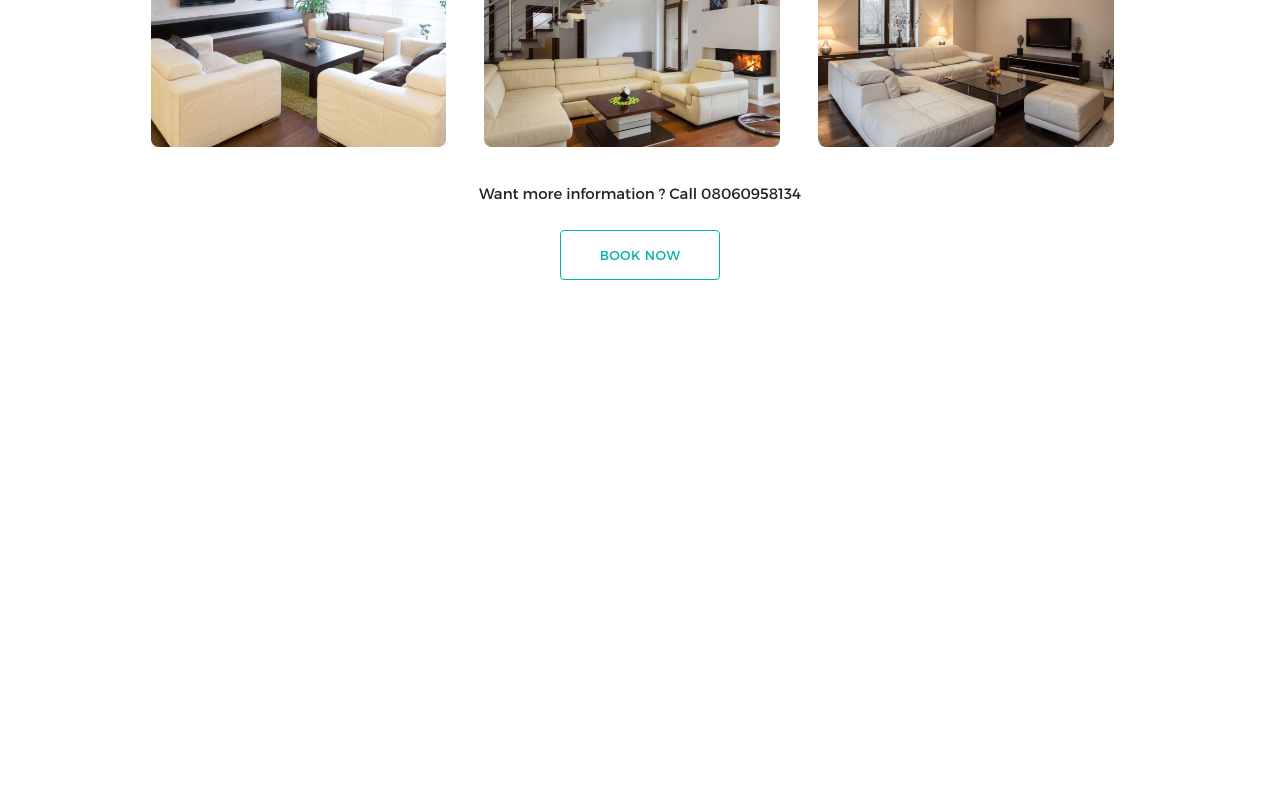
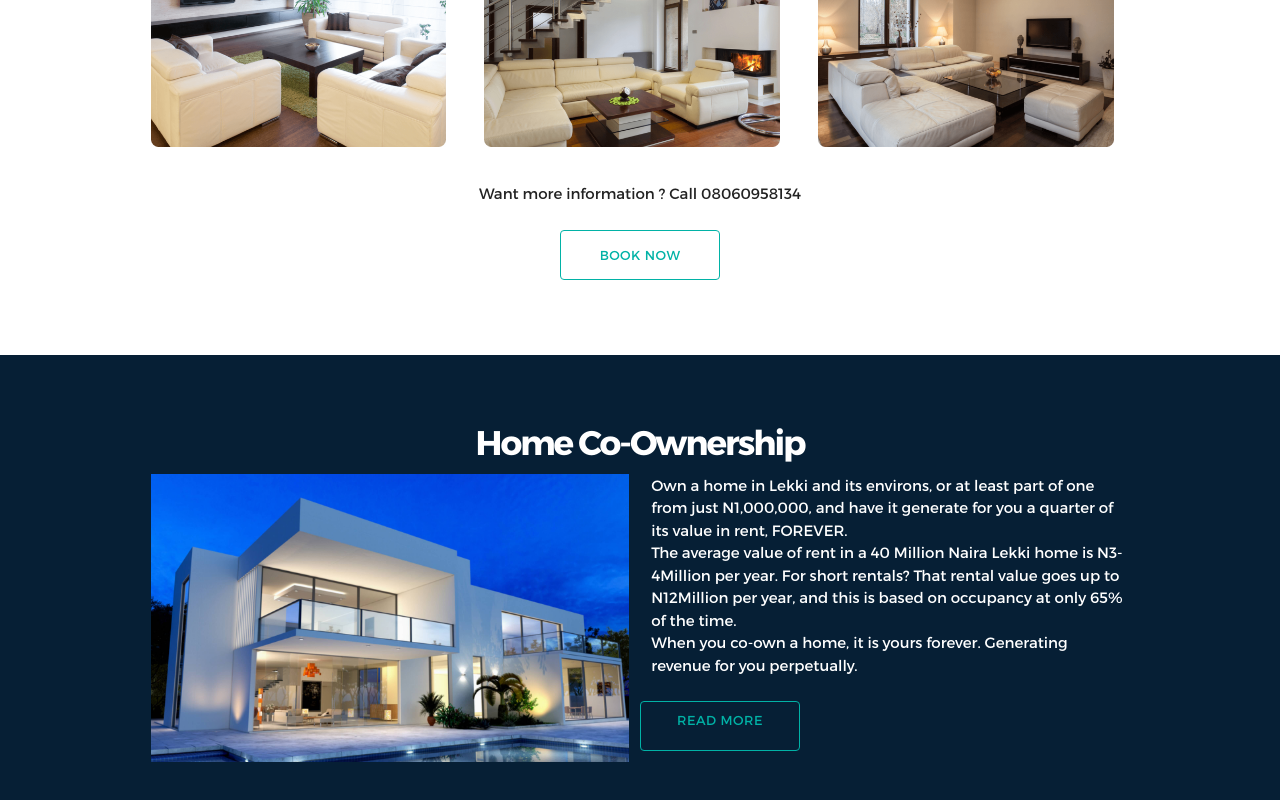
Before and after one commit to peterihimire/siester-living-react-materialize, a React (Create React App) app: page / in a window 1280 px wide. Shown: the part 1088-1888 px from the top of the page. Before the commit the page ends 1443 px from the top, so only its background shows below. Built offline with nearby package versions, Linux system fonts and the light colour scheme.

Commit message:
Created and Working on the homecoownership component, worked on the availablespace component to make it look better, added booknow button to the navbar sidenav section

```diff
--- a/src/App.js
+++ b/src/App.js
@@ -3,6 +3,7 @@ import "./App.css";
 import Navbar from "./components/Navbar";
 import Banner from "./components/Banner";
 import AvailableSpace from "./components/AvailableSpace";
+import HomeCoownership from "./components/HomeCoownership";
 
 function App() {
   // For Nav Color
@@ -33,6 +34,7 @@ function App() {
       <Navbar defNavColor={navColor.isColor} />
       <Banner />
       <AvailableSpace />
+      <HomeCoownership />
     </>
   );
 }
--- a/src/components/AvailableSpace.css
+++ b/src/components/AvailableSpace.css
@@ -12,7 +12,7 @@ section#available-space {
   width: 95%;
   /* height: 300px; */
 }
-.available-btn {
+/* .available-btn {
   cursor: pointer;
   width: 160px !important;
   height: 50px !important;
@@ -23,7 +23,7 @@ section#available-space {
   border-radius: 4px !important;
   margin: 25px 0 10px !important;
   font-family: var(--font) !important;
-}
+} */
 .available-header {
   display: flex;
   justify-content: center;
--- a/src/components/AvailableSpace.js
+++ b/src/components/AvailableSpace.js
@@ -31,7 +31,7 @@ const AvailableSpace = () => {
               </div>
               <div className="available-info">
                 <p>Want more information ? Call 08060958134</p>
-                <button className="btn available-btn">book now</button>
+                <button className="btn">book now</button>
               </div>
             </div>
           </div>
--- /dev/null
+++ b/src/components/HomeCoownership.css
@@ -0,0 +1,20 @@
+section#home-coownership {
+  background-color: var(--pri-color);
+  color: var(--main-white);
+  padding: 3rem 0;
+}
+.home-coownership-img-div {
+  width: 100%;
+}
+.home-coownership-img-div img {
+  width: 100%;
+}
+.home-coownership-header {
+  display: flex;
+  justify-content: center;
+}
+.home-coownership-btn-div {
+}
+.home-coownership-container h4 {
+  text-align: center;
+}
--- /dev/null
+++ b/src/components/HomeCoownership.js
@@ -0,0 +1,51 @@
+import React from "react";
+import "./HomeCoownership.css";
+import homeImg from "../assets/home-img.jpg";
+import { Link } from "react-router-dom";
+
+const HomeCoownership = () => {
+  return (
+    <section id="home-coownership">
+      <div className="container">
+        <div className="row">
+          <div className="col s12">
+            <div className="home-coownership-container">
+              <h4>
+                Home <span>Co-Ownership</span>{" "}
+              </h4>
+              <div className="col s12 m6">
+                <div className="home-coownership-img-div">
+                  <img src={homeImg} alt="classic-home" />
+                </div>
+              </div>
+              <div className="col s12 m6">
+                <p>
+                  Own a home in Lekki and its environs, or at least part of one
+                  from just N1,000,000, and have it generate for you a quarter
+                  of its value in rent, FOREVER.
+                </p>
+                <p>
+                  The average value of rent in a 40 Million Naira Lekki home is
+                  N3-4Million per year. For short rentals? That rental value
+                  goes up to N12Million per year, and this is based on occupancy
+                  at only 65% of the time.
+                </p>
+                <p>
+                  When you co-own a home, it is yours forever. Generating
+                  revenue for you perpetually.
+                </p>
+              </div>
+              <div className="home-coownership-btn-div">
+                <Link to="/" className="btn">
+                  read more
+                </Link>
+              </div>
+            </div>
+          </div>
+        </div>
+      </div>
+    </section>
+  );
+};
+
+export default HomeCoownership;
--- a/src/components/Navbar.js
+++ b/src/components/Navbar.js
@@ -132,6 +132,16 @@ const Navbar = (props) => {
             FAQs
           </NavLink>
         </li>
+
+          <NavLink
+            exact
+            activeClassName="active-2"
+            className="btn btn-bigger"
+            to="/"
+          >
+            book now
+          </NavLink>
+
         {/*
         <li className="nav-item login-style">
           <a href="#log-in" className="modal-trigger sidenav-login">
--- a/src/index.css
+++ b/src/index.css
@@ -166,7 +166,7 @@ h4 {
   color: var(--pri-color);
 }
 .btn {
-  background-color: var(--pri-color) !important;
+  /* background-color: var(--pri-color) !important;
   color: var(--main-white) !important;
   text-transform: uppercase !important;
   box-shadow: none !important;
@@ -174,14 +174,26 @@ h4 {
   padding: 0 0 !important;
   font-size: 0.8rem !important;
   height: 32px !important;
-  line-height: 32px !important;
+  line-height: 32px !important; */
+
+  cursor: pointer;
+  width: 160px !important;
+  height: 50px !important;
+  font-size: 13px !important;
+  color: var(--sec-color) !important;
+  background: transparent !important;
+  border: 1px solid var(--sec-color) !important;
+  border-radius: 4px !important;
+  margin: 25px 0 10px !important;
+  box-shadow: none !important;
+  font-family: var(--font) !important;
 }
-.btn-bigger {
+/* .btn-bigger {
   height: 38px !important;
   line-height: 38px !important;
   padding: 0 0rem !important;
   width: 160px;
-}
+} */
 
 @media (min-width: 993px) {
   .container {
```
Also changed, not shown: 1 other file (tests, documents, lock files or other folders).
